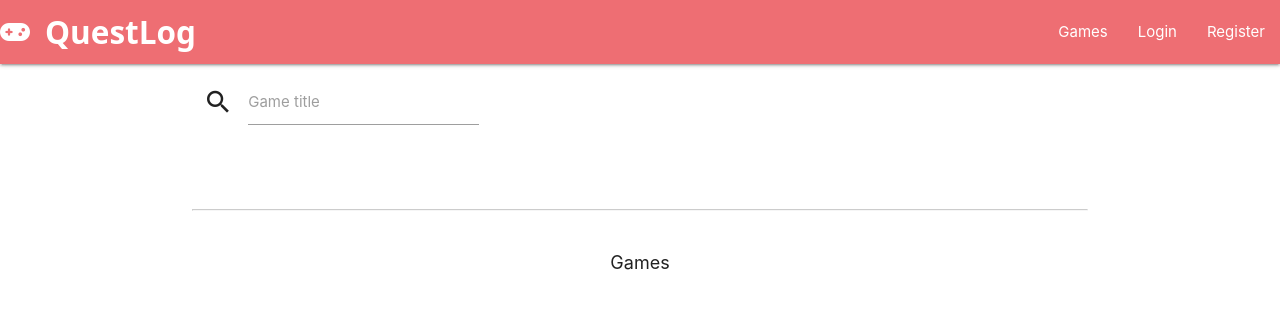
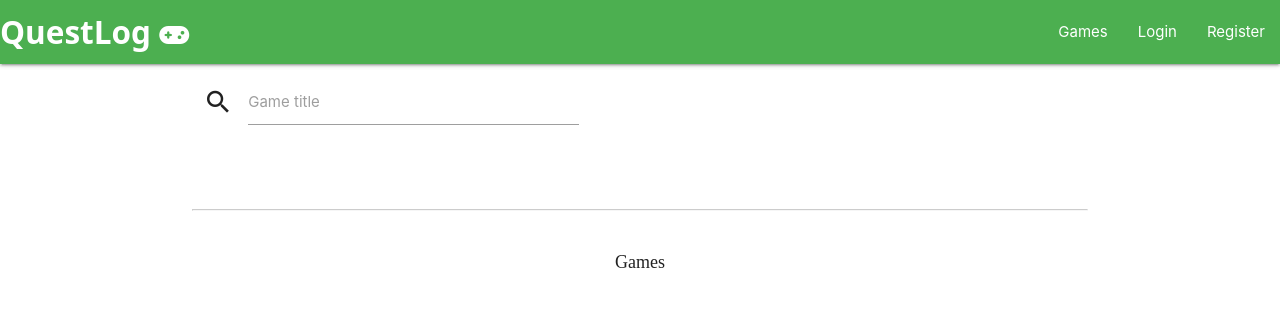
Before and after one commit to Oxymetaphoric/milestone_project_3, a Flask app: page /games in a window 1280 px wide. Shown: the top 309 px of the page. Run offline with Flask 3, Linux system fonts and the light colour scheme; data that the repository does not hold is empty; some web fonts are replaced.

Commit message:
FIX: search functionality

```diff
--- a/quest_log/static/css/styles.css
+++ b/quest_log/static/css/styles.css
@@ -5,12 +5,14 @@
 
 h1 {
   font-size: large;
+  font-family: 'BigBlueTermPlus';
 }
 
 h2, h3, h4 {
+  font-family: 'BigBlueTermPlus';
   font-size: medium;
   margin-top: 5px;
-  padding-top: 0px;
+  padding-top: 5px;
 }
 
 hr{
@@ -24,6 +26,11 @@ hr{
 
 #rating{
   font-size: 20px;
+}
+
+nav .brand-logo #logo-icon{
+  float: none;
+  margin: 0;
 }
 
 .halfway-fab {
@@ -53,7 +60,7 @@ hr{
 }
 
 .card:hover{
-  box-shadow: 0 4px 8px rgba(0,0,0,0.2);
+  box-shadow: 0 4px 8px rgba(0,0,0,0.8);
 }
 
 #avg_score {
--- a/quest_log/templates/base.html
+++ b/quest_log/templates/base.html
@@ -14,9 +14,14 @@
   <body>
     <div class="navbar-fixed">
       <nav>
-        <div class="nav-wrapper">
-          <a href="{{url_for('games')}}" class="brand-logo" id="brand-logo"><b>QuestLog</b><i class="fa-solid fa-gamepad"></i></a>
-          <a href="{{url_for('games')}}" data-target="mobile-demo" class="sidenav-trigger"><i class="material-icons">menu</i></a>
+        <div class="nav-wrapper green">
+          <span>
+            <a href="{{url_for('games')}}" class="brand-logo" id="brand-logo">
+                <b>QuestLog</b>
+                <i id="logo-icon" class="fa-solid fa-gamepad"></i>
+            </a>
+            <a href="{{url_for('games')}}" data-target="mobile-demo" class="sidenav-trigger"><i class="material-icons">menu</i></a>
+          </span>
           {% if current_user.is_authenticated %}
             <ul class="right hide-on-med-and-down">
               <li><a href="{{url_for('logout')}}">logout</a></li>
--- a/quest_log/templates/games.html
+++ b/quest_log/templates/games.html
@@ -2,11 +2,14 @@
 {% block content %}
 <div class="container">
   <div class="row">
-    <div class="col l4 s12 m6">
+    <div class="col l8 s12 m12">
       <div class="row">
-        <div class="input-field col">
+        <div class="input-field col l8 s12 m12">
           <i class="material-icons prefix">search</i>
-          <input type="search" name="game-search" id="game-search" class="autocomplete">
+          <input type="search"
+            name="game-search"
+            id="game-search"
+            class="autocomplete">
           <label for="game-search">Game title</label>
         </div>
       </div>
```
